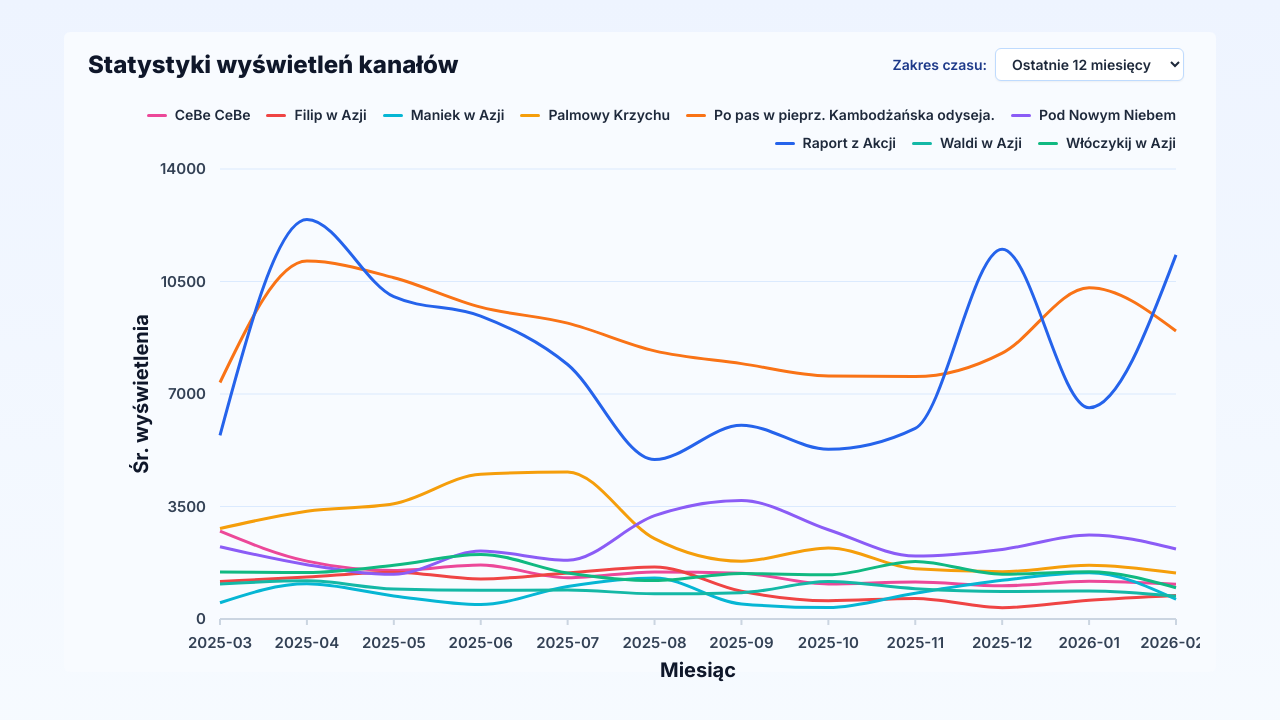
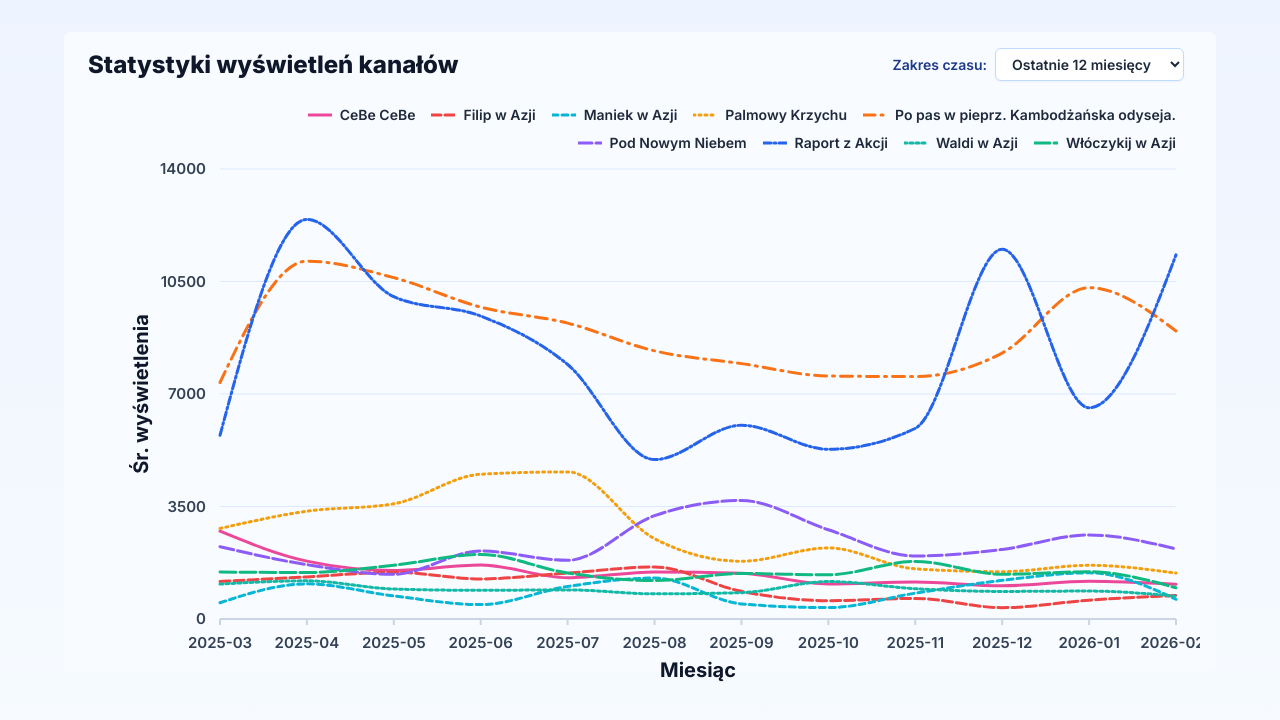
Before and after one commit to KalwiRemi/KamboUniwersum, a Next.js app: page /stats in a window 1280 px wide. Shown: the top 720 px of the page. Built offline with nearby package versions, Linux system fonts and the light colour scheme.

Commit message:
susdej bon

```diff
--- a/app/stats/page.tsx
+++ b/app/stats/page.tsx
@@ -25,6 +25,18 @@ const channelColorMap: { [_: string]: string } = {
   'UCD1K3EhrvgFXb4U8vHBAs8w': "#f59e0b", // spocony
   'UCGt--eiSGtsDim-NxmLIrsw': "#06b6d4"  // maniek
 }
+
+const lineDashPatterns = [
+  "0",
+  "10 4",
+  "6 4",
+  "2 4",
+  "12 6 2 6",
+  "14 4",
+  "8 3 2 3",
+  "3 3",
+  "16 4",
+];
 
 
 // --- Build a unified dataset across all months for all channels
@@ -191,6 +203,8 @@ export default function Page() {
                 name={ch.channel_name}
                 stroke={channelColorMap[ch.channel_id] || `hsl(${idx * 60}, 70%, 50%)`}
                 strokeWidth={3}
+                strokeDasharray={lineDashPatterns[idx % lineDashPatterns.length]}
+                strokeLinecap="round"
                 dot={false}
                 connectNulls={false}
                 hide={hiddenSeries.has(ch.channel_id)}
@@ -208,6 +222,11 @@ export default function Page() {
                     {payload.map((entry: any) => {
                       const dataKey = String(entry.dataKey || "");
                       const isHidden = hiddenSeries.has(dataKey);
+                      const channelIndex = channels.findIndex((ch) => ch.channel_id === dataKey);
+                      const dashPattern =
+                        channelIndex >= 0
+                          ? lineDashPatterns[channelIndex % lineDashPatterns.length]
+                          : "0";
                       return (
                         <button
                           key={dataKey}
@@ -218,10 +237,18 @@ export default function Page() {
                           }`}
                           style={{ color: "#1e293b" }}
                         >
-                          <span
-                            className="inline-block h-[3px] w-5 rounded-full"
-                            style={{ backgroundColor: entry.color }}
-                          />
+                          <svg width="24" height="8" viewBox="0 0 24 8" aria-hidden="true">
+                            <line
+                              x1="0"
+                              y1="4"
+                              x2="24"
+                              y2="4"
+                              stroke={entry.color}
+                              strokeWidth="3"
+                              strokeDasharray={dashPattern}
+                              strokeLinecap="round"
+                            />
+                          </svg>
                           <span className={isHidden ? "line-through" : ""}>
                             {entry.value}
                           </span>
```
